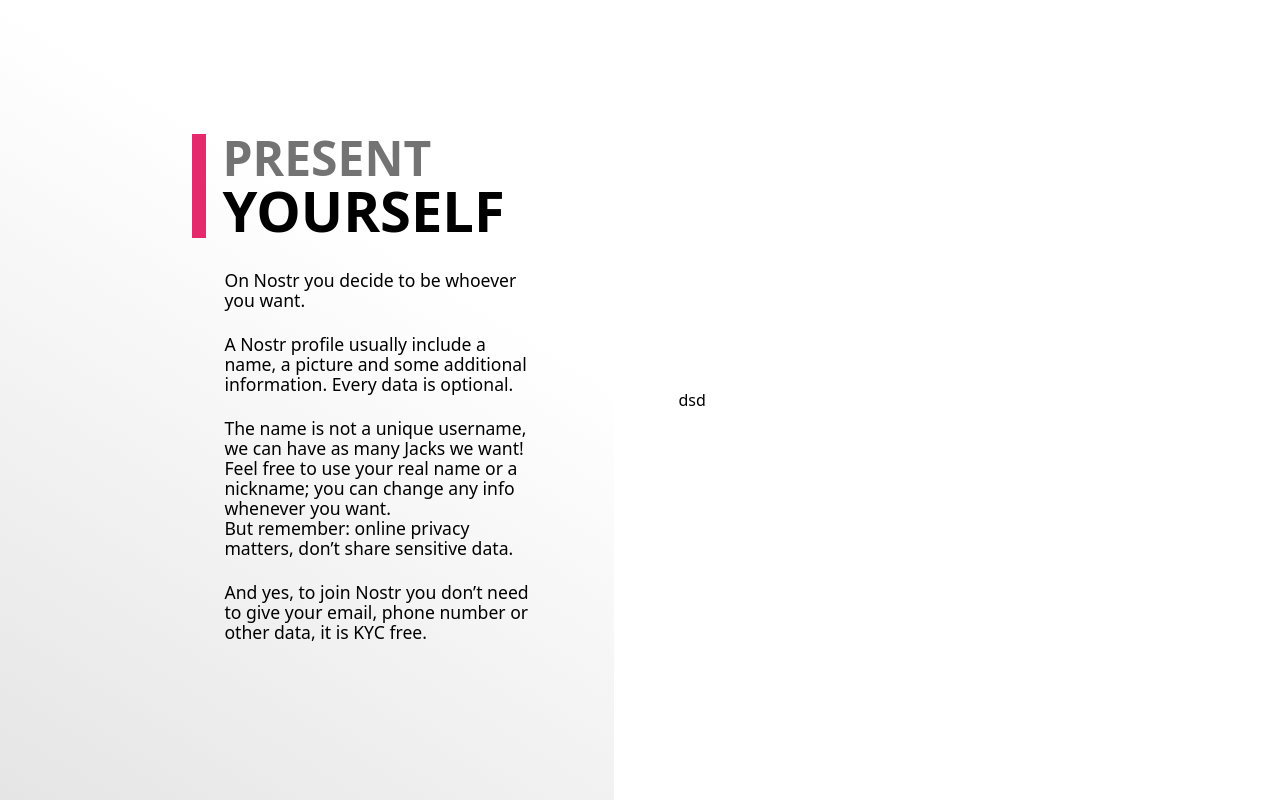
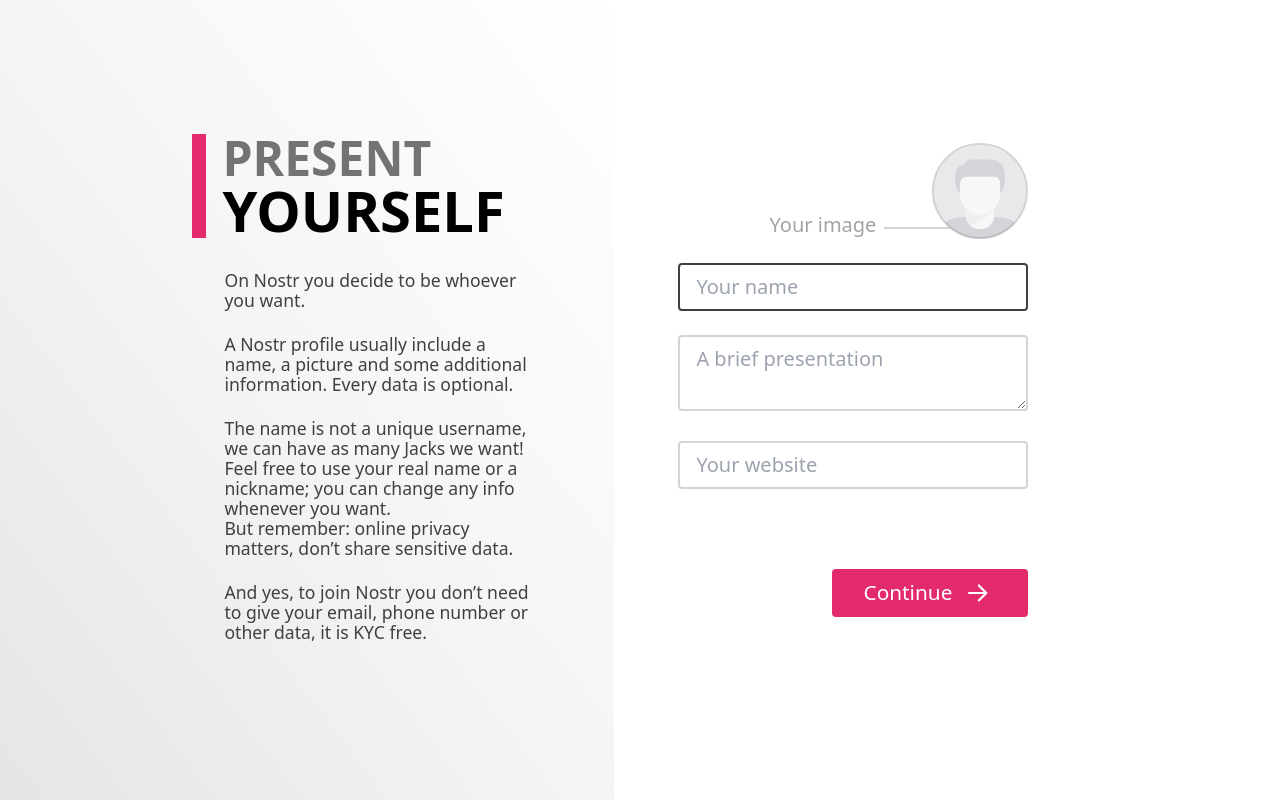
Before and after one commit to nostr-net/nstart, a SvelteKit app: page /yourself in a window 1280 px wide. Built offline with nearby package versions, Linux system fonts and the light colour scheme.

Commit message:
Add present yourself page

```diff
--- a/src/routes/yourself/+page.svelte
+++ b/src/routes/yourself/+page.svelte
@@ -1,7 +1,8 @@
-<div class="flex max-h-max bg-gradient-to-tr from-neutral-200 via-white to-white">
-	<div class="w-[48%] flex min-h-screen flex-none items-center justify-end">
-		<div class="w-full max-w-[350px] mr-10">
-			<!-- Welcome title -->
+<div class="flex sm:flex-row flex-col max-h-max">
+
+	<!-- Intro block -->
+	<div class="flex sm:min-h-screen sm:w-[48%] flex-none items-center justify-end bg-gradient-to-tr from-neutral-200 via-neutral-100 to-white p-8 sm:p-0">
+		<div class="sm:mr-10 w-full sm:max-w-[350px]">
 			<div class="mb-8 border-l-[0.9rem] border-strongpink pl-4 sm:-ml-8">
 				<h1 class="font-bold">
 					<div class="text-[3em] leading-[1em] text-neutral-500 sm:text-[3em]">PRESENT</div>
@@ -11,8 +12,7 @@
 				</h1>
 			</div>
 
-			<!-- Intro text -->
-			<div class="w-[90%] text-[1.1rem] leading-5">
+			<div class="sm:w-[90%] text-[1.1rem] leading-5 text-neutral-700">
 				<p class="mb-6">On Nostr you decide to be whoever you want.</p>
 				<p class="mb-6">
 					A Nostr profile usually include a name, a picture and some additional information. Every
@@ -32,9 +32,43 @@
 			</div>
 		</div>
 	</div>
-	<div class="w-[52%] flex flex-none items-center justify-start bg-white">
-		<div class="w-full max-w-[350px] ml-16">
-			dsd
+
+	<!-- Interactive block -->
+	<div class="flex sm:w-[52%] flex-none items-center justify-start bg-white p-8 sm:p-0 mb-10">
+		<div class="flex flex-col sm:ml-16 sm:max-w-[350px]">
+			<div class="flex mb-6 justify-end items-end">
+				<div class="text-xl text-neutral-400 ">Your image</div>
+				<div class="h-1 w-20 border-t-2 border-neutral-300 mb-2 ml-2 -mr-8"></div>
+				<div class="w-24 h-24 border-2 border-neutral-300 bg-neutral-100 rounded-full ">
+					<img src="/icons/pfp.svg" alt="pfp "/>
+				</div>
+			</div>
+			<div>
+				<!-- svelte-ignore a11y-autofocus -->
+				<input
+					type="text"
+					placeholder="Your name"
+					class="mb-6 rounded border-2 w-full border-neutral-300 px-4 py-2 text-xl focus:border-neutral-700 focus:outline-none"
+					autofocus
+				/>
+				<textarea
+					placeholder="A brief presentation"
+					class="mb-6 rounded border-2 w-full border-neutral-300 px-4 py-2 text-xl focus:border-neutral-700 focus:outline-none"
+				></textarea>
+				<input
+					type="text"
+					placeholder="Your website"
+					class="rounded border-2 w-full border-neutral-300 px-4 py-2 text-xl focus:border-neutral-700 focus:outline-none"
+				/>
+			</div>
+			<div class="flex justify-end mt-20">
+			<a
+				class="inline-flex items-center rounded bg-strongpink px-8 py-2 text-[1.3rem] text-white"
+				href="/yourself"
+			>
+				Continue <img src="/icons/arrow-right.svg" alt="continue" class="ml-4 mr-2 h-5 w-5" />
+			</a>
+		</div>
 		</div>
 	</div>
 </div>
```
Also changed, not shown: static/icons/pfp.svg (added).
